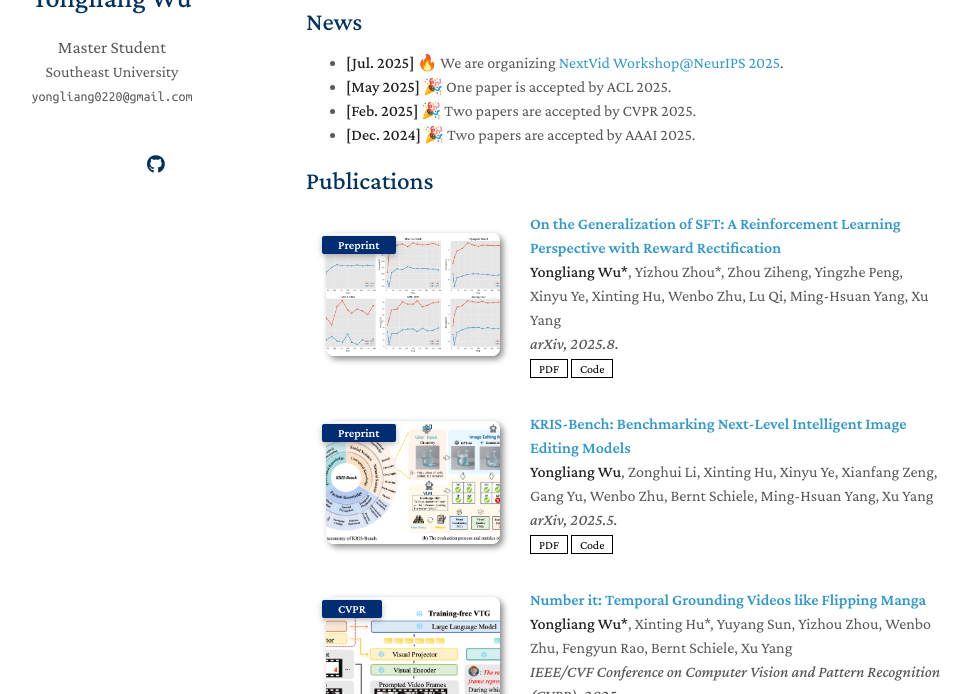
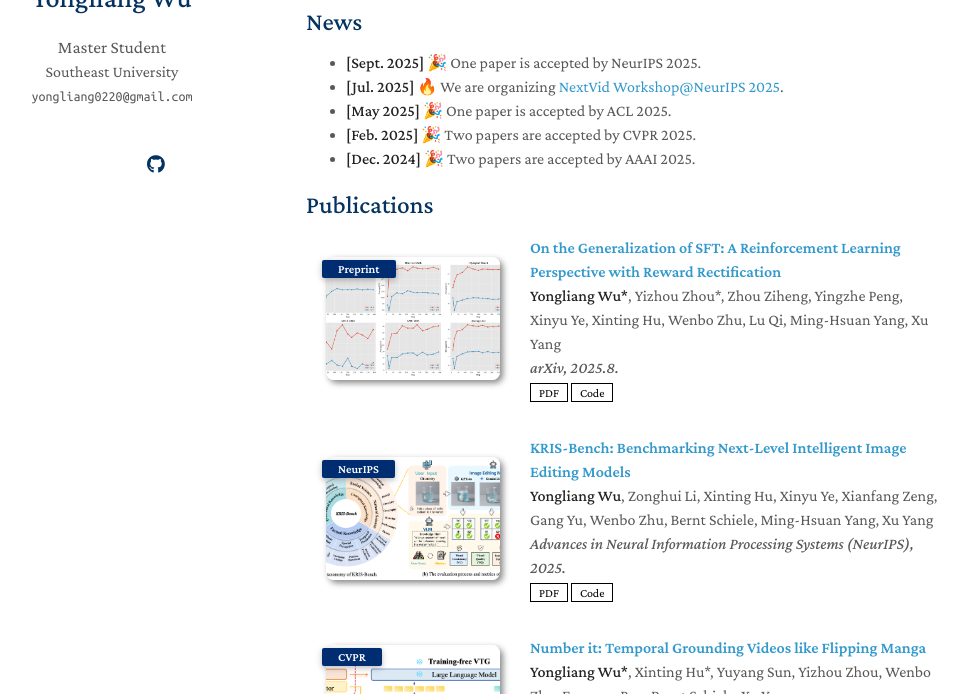
Before and after one commit to yongliang-wu/yongliang-wu.github.io, a Jekyll site: the page built from index.md, in a window 1280 px wide and 900 px high, scrolled down 213 px, cut to the strip 206-900 px from the top of the window. Shown: the whole strip, without its empty margins (164-1135 px from the left). Built offline with Jekyll 4.4.1, drawn with Linux system fonts in a browser that asks for light colours; nearby versions of some CDN libraries; a style sheet for code colours, icons or effects is not loaded; our own code applies the rules of GitHub Pages for plain Markdown files.

Commit message:
update kris

```diff
--- a/_data/publications.yml
+++ b/_data/publications.yml
@@ -9,8 +9,8 @@
 
   - title: "KRIS-Bench: Benchmarking Next-Level Intelligent Image Editing Models"
     authors: "<strong>Yongliang Wu</strong>, Zonghui Li, Xinting Hu, Xinyu Ye, Xianfang Zeng, Gang Yu, Wenbo Zhu, Bernt Schiele, Ming-Hsuan Yang, Xu Yang"
-    conference_short: Preprint
-    conference: "arXiv, 2025.5."
+    conference_short: NeurIPS
+    conference: "Advances in Neural Information Processing Systems (NeurIPS), 2025."
     pdf: https://arxiv.org/abs/2505.16707
     image: ./assets/img/kris-bench.png
     code: https://yongliang-wu.github.io/kris_bench_project_page/
--- a/index.md
+++ b/index.md
@@ -14,6 +14,7 @@
 - **In-Context Learning**
 
 ## News
+- **[Sept. 2025]** 🎉 One paper is accepted by NeurIPS 2025.
 - **[Jul. 2025]** 🔥 We are organizing [NextVid Workshop@NeurIPS 2025](https://what-makes-good-video.github.io/).
 - **[May 2025]** 🎉 One paper is accepted by ACL 2025.
 - **[Feb. 2025]** 🎉 Two papers are accepted by CVPR 2025.
```
